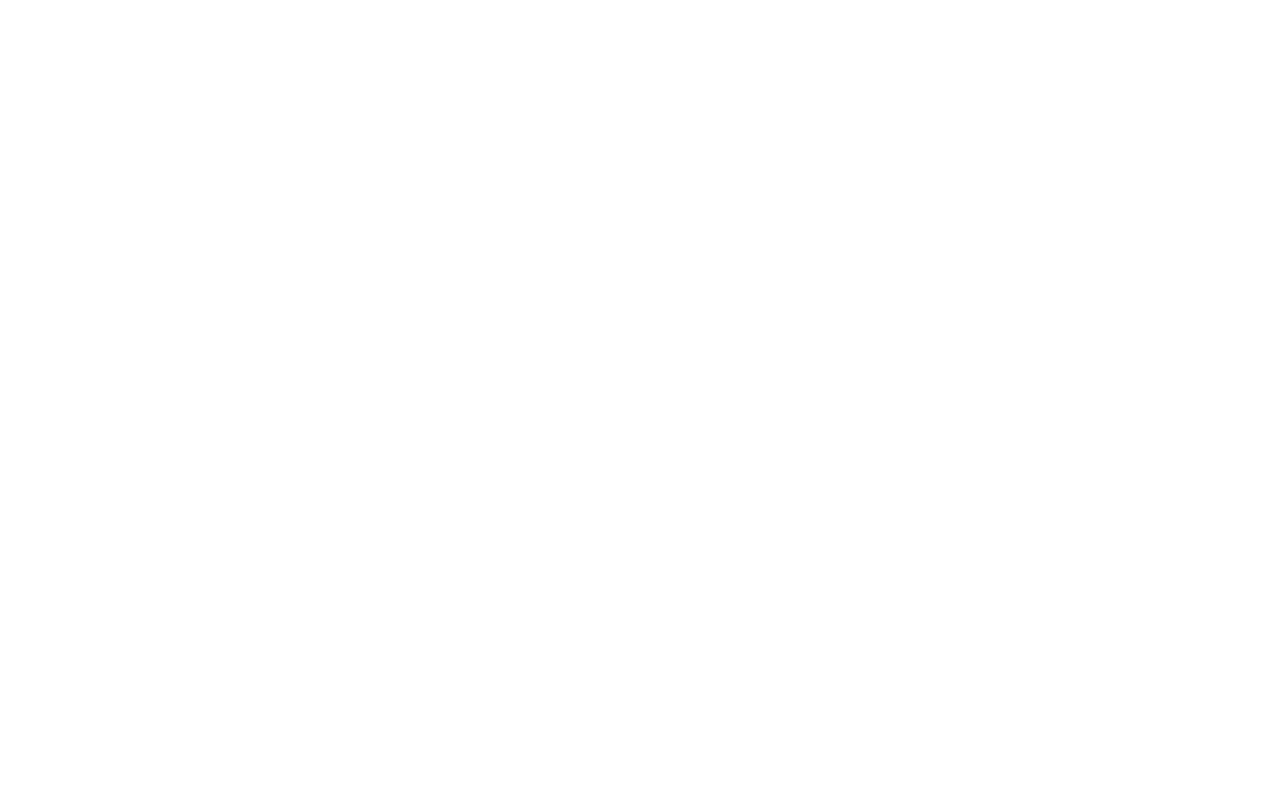
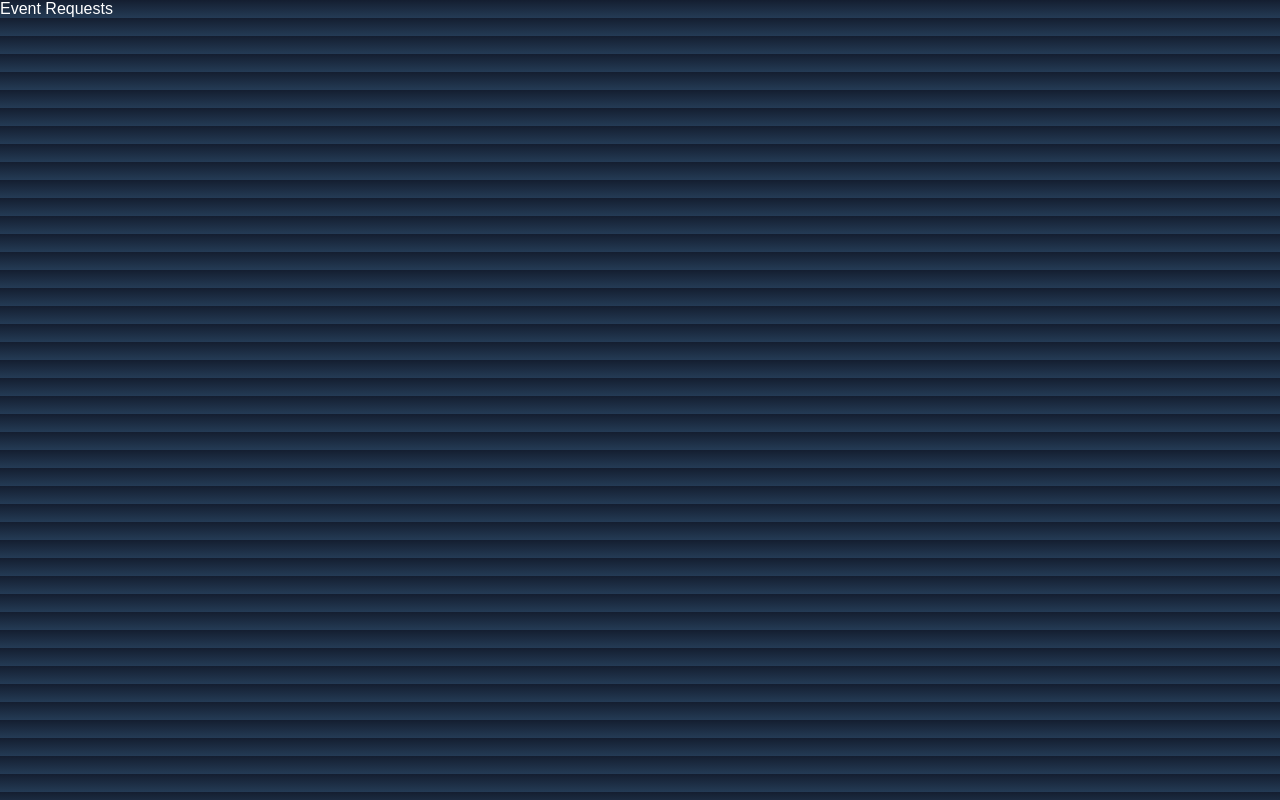
Before and after one commit to Eugenius0/Modern-Methods-in-Software-Engineering-ID2207, a React (Create React App) app: page /eventRequests in a window 1280 px wide. Before the commit this address had no page. Built offline with nearby package versions, Linux system fonts and the light colour scheme.

Commit message:
Stop tracking node_modules and cache files

```diff
--- a/src/App.tsx
+++ b/src/App.tsx
@@ -2,6 +2,7 @@
 import './App.css';
 import { BrowserRouter, Route, Routes } from 'react-router-dom';
 import Login from './pages/login';
+import EventRequests from './pages/eventRequest';
 
 export default function App() {
   return (
@@ -11,6 +12,7 @@
           <Routes>
             <Route path='/' element={<Login />} />
             <Route path='/login' element={<Login />} />
+            <Route path='/eventRequests' element={<EventRequests />} />
           </Routes>
         </div>
       </BrowserRouter>
--- /dev/null
+++ b/src/pages/eventRequest.tsx
@@ -0,0 +1,14 @@
+import React from 'react'
+import styles from './styles.module.css'
+
+export default function EventRequests() {
+
+    const {title} = styles
+
+
+  return (
+    <div className={title}>
+        Event Requests
+    </div>
+  )
+}
--- a/src/pages/login.tsx
+++ b/src/pages/login.tsx
@@ -1,6 +1,7 @@
 import React, { useState } from 'react'
 import styles from './styles.module.css'
 import { authenticateUser } from '../utils/auth'
+import { Link } from 'react-router-dom'
 
 export default function Login() {
     const {logo, container, form, inputContainer, input, button, warning} = styles
@@ -10,7 +11,7 @@
     const [showWarning, setShowWarning] = useState(false)
 
     const handleLogin = () => {
-    authenticateUser(email, password) ? alert('true') : setShowWarning(true)
+    authenticateUser(email, password) ? <Link to="/eventRequests"></Link> : setShowWarning(true)
     }
 
           // Test function to simulate the logic
```
Also changed, not shown: 1 other file (tests, documents, lock files or other folders).
